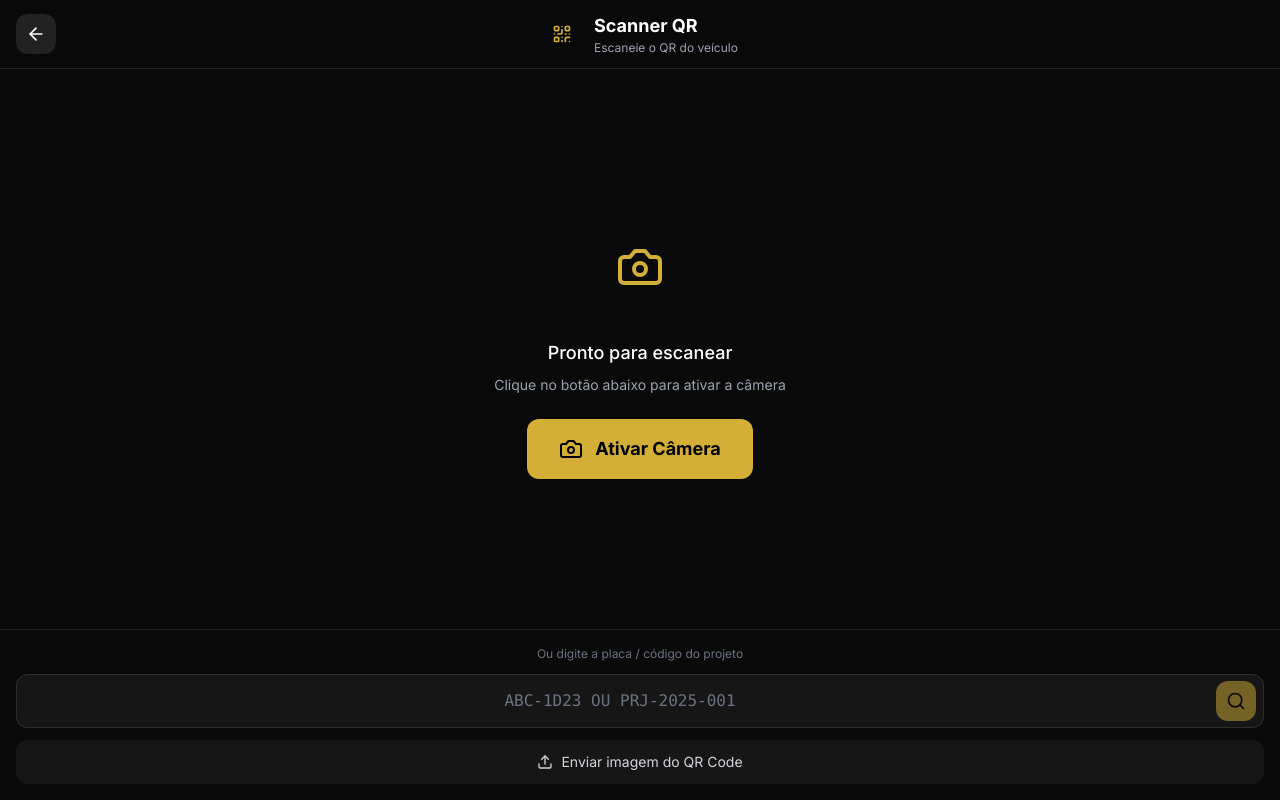
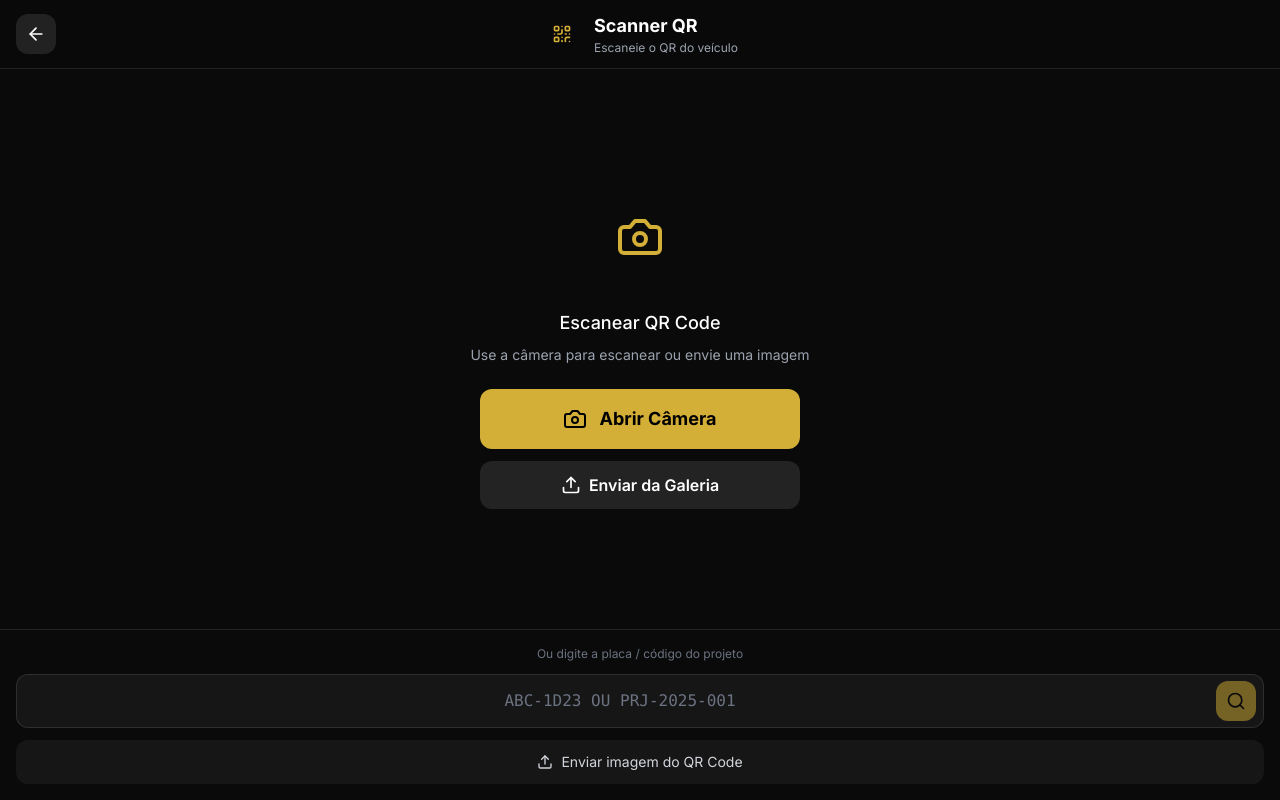
Before and after one commit to erickerk/Elite_track, a React (Vite) app: page /scan in a window 1280 px wide. Built offline with nearby package versions, Linux system fonts and the light colour scheme; no server answers; the database is empty; a web font is replaced by a local one.

Commit message:
fix: corrigir query Supabase e QR Scanner

```diff
--- a/src/pages/ScanPage.tsx
+++ b/src/pages/ScanPage.tsx
@@ -220,16 +220,19 @@ export function ScanPage() {
     navigate(-1)
   }
 
-  // Auto-start scanner se query param autoStart=true
+  // Auto-start: abre câmera diretamente via input file (funciona em HTTP)
   useEffect(() => {
-    if (autoStart && !autoStartAttempted.current && scanState === 'idle') {
+    if (autoStart && !autoStartAttempted.current) {
       autoStartAttempted.current = true
       // Pequeno delay para garantir que o componente montou completamente
       setTimeout(() => {
-        startScanner()
-      }, 100)
+        const cameraInput = document.getElementById('camera-capture') as HTMLInputElement
+        if (cameraInput) {
+          cameraInput.click()
+        }
+      }, 300)
     }
-  }, [autoStart, scanState, startScanner])
+  }, [autoStart])
 
   // Cleanup ao desmontar
   useEffect(() => {
@@ -246,6 +249,7 @@ export function ScanPage() {
 
   return (
     <div className="fixed inset-0 z-50 bg-black flex flex-col">
+      {/* Input para upload de imagem */}
       <input
         ref={fileInputRef}
         type="file"
@@ -253,6 +257,18 @@ export function ScanPage() {
         onChange={handleImageUpload}
         className="hidden"
         aria-label="Enviar imagem do QR Code"
+      />
+
+      {/* Input para captura direta da câmera (método principal em HTTP) */}
+      {/* @ts-ignore - capture é suportado em mobile, warning é falso positivo */}
+      <input
+        id="camera-capture"
+        type="file"
+        accept="image/*"
+        capture="environment"
+        onChange={handleImageUpload}
+        className="hidden"
+        aria-label="Capturar foto com câmera"
       />
 
       {/* Header */}
@@ -339,46 +355,36 @@ export function ScanPage() {
             <p className="text-white font-medium">Acessando câmera...</p>
             <p className="text-sm text-gray-400 mt-2">Permita o acesso quando solicitado</p>
           </div>
-        ) : scanState === 'error' && errorInfo ? (
+        ) : scanState === 'error' || scanState === 'idle' ? (
           <div className="absolute inset-0 flex flex-col items-center justify-center p-6">
-            <AlertTriangle className="w-16 h-16 text-yellow-500 mb-4" />
-            <p className="text-white font-bold text-lg mb-2">{errorInfo.title}</p>
-            <p className="text-sm text-gray-400 text-center mb-6">{errorInfo.message}</p>
+            <video ref={videoRef} className="hidden" autoPlay playsInline muted />
+            <div className="w-24 h-24 bg-primary/10 rounded-full flex items-center justify-center mb-6">
+              <Camera className="w-12 h-12 text-primary" />
+            </div>
+            <p className="text-white font-medium text-lg mb-2">Escanear QR Code</p>
+            <p className="text-gray-400 text-center text-sm mb-6">
+              Use a câmera para escanear ou envie uma imagem
+            </p>
             <div className="flex flex-col gap-3 w-full max-w-xs">
-              <button
-                onClick={startScanner}
-                className="bg-primary text-black px-6 py-3 rounded-xl font-semibold"
+              {/* Botão principal: abre câmera diretamente */}
+              <label
+                htmlFor="camera-capture"
+                className="bg-primary text-black px-8 py-4 rounded-xl font-bold text-lg flex items-center justify-center space-x-3 active:scale-95 transition-transform cursor-pointer"
               >
-                Tentar Novamente
-              </button>
+                <Camera className="w-6 h-6" />
+                <span>Abrir Câmera</span>
+              </label>
+              {/* Botão secundário: enviar imagem da galeria */}
               <button
                 onClick={() => fileInputRef.current?.click()}
                 className="bg-white/10 text-white px-6 py-3 rounded-xl font-semibold flex items-center justify-center gap-2"
               >
                 <Upload className="w-5 h-5" />
-                Enviar Imagem
+                Enviar da Galeria
               </button>
             </div>
           </div>
-        ) : (
-          <div className="absolute inset-0 flex flex-col items-center justify-center p-6">
-            <video ref={videoRef} className="hidden" autoPlay playsInline muted />
-            <div className="w-24 h-24 bg-primary/10 rounded-full flex items-center justify-center mb-6">
-              <Camera className="w-12 h-12 text-primary" />
-            </div>
-            <p className="text-white font-medium text-lg mb-2">Pronto para escanear</p>
-            <p className="text-gray-400 text-center text-sm mb-6">
-              Clique no botão abaixo para ativar a câmera
-            </p>
-            <button
-              onClick={startScanner}
-              className="bg-primary text-black px-8 py-4 rounded-xl font-bold text-lg flex items-center space-x-3 active:scale-95 transition-transform"
-            >
-              <Camera className="w-6 h-6" />
-              <span>Ativar Câmera</span>
-            </button>
-          </div>
-        )}
+        ) : null}
       </div>
 
       {/* Manual Input Panel */}
```
